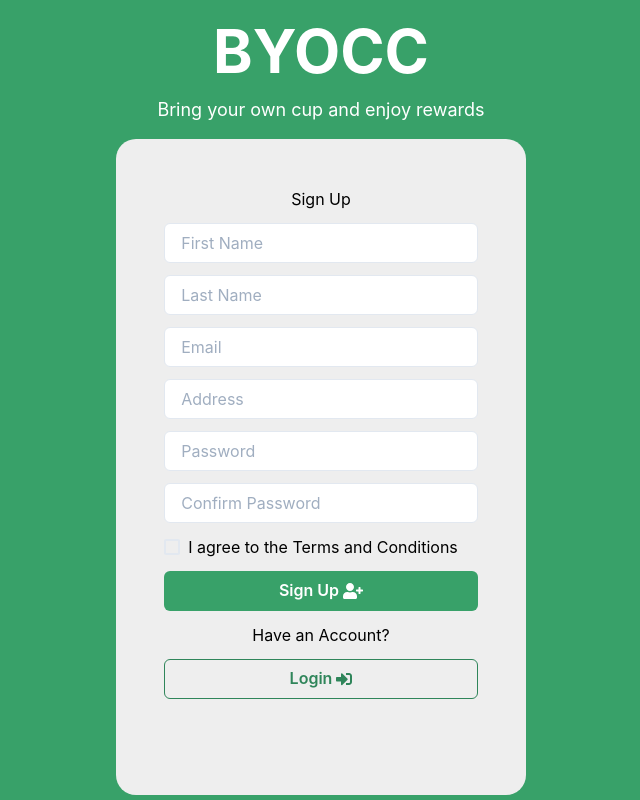
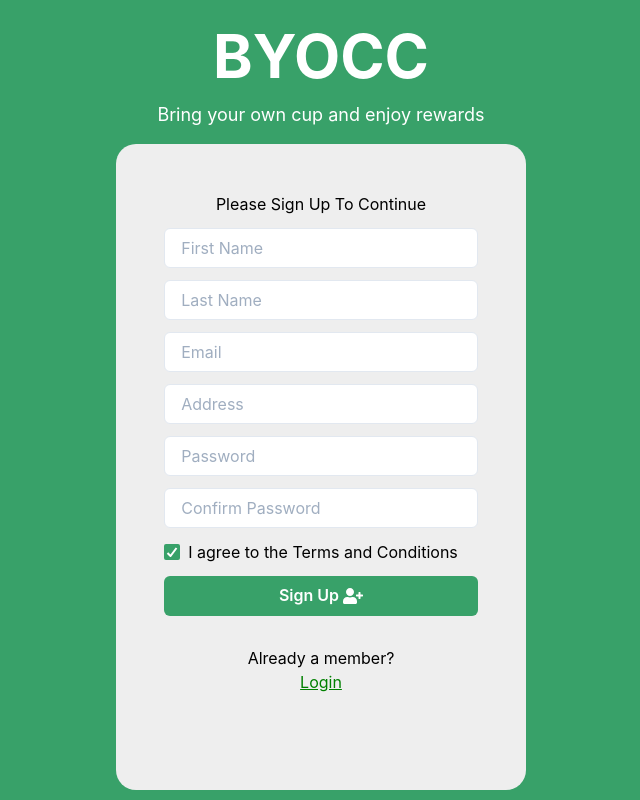
Before and after one commit to shadmansaalim/BYOCC-Hackacthon-2021, a Next.js app: page /signup in a window 1280 px wide. Shown: the whole page, without its empty margins (319-959 px from the left). Built offline with nearby package versions, Linux system fonts and the light colour scheme; no server answers.

Commit message:
Sign Up Page Organised Improved

```diff
--- a/src/pages/signup/index.js
+++ b/src/pages/signup/index.js
@@ -1,12 +1,12 @@
 import { useState } from "react"
-import { Input, Button, Checkbox, Text } from "@chakra-ui/react"
+import { Input, Button, Checkbox, Text,Box } from "@chakra-ui/react"
 import { useRouter } from "next/router"
 import useAuth from "../../hooks/useAuth"
 import swal from "sweetalert"
 import { FontAwesomeIcon } from "@fortawesome/react-fontawesome"
 import { faSignInAlt, faUserPlus } from "@fortawesome/free-solid-svg-icons"
-
 import AuthContainer from "@components/AuthContainer"
+import Link from 'next/link'
 
 export default function Signup() {
   const router = useRouter()
@@ -45,7 +45,7 @@ export default function Signup() {
 
   return (
     <AuthContainer handleSubmit={handleSignUpSubmit}>
-      <h4 style={{ color: "#000" }}>Sign Up</h4>
+      <h4 style={{ color: "#000" }}>Please Sign Up To Continue</h4>
       <Input
         type='text'
         placeholder='First Name'
@@ -94,7 +94,7 @@ export default function Signup() {
         bg='white'
         required
       />
-      <Checkbox colorScheme='green' color='#000' required>
+      <Checkbox defaultIsChecked colorScheme='green' color='#000' required>
         I agree to the Terms and Conditions
       </Checkbox>
 
@@ -102,16 +102,14 @@ export default function Signup() {
         Sign Up
         <FontAwesomeIcon icon={faUserPlus} style={{ marginLeft: "4px" }} />
       </Button>
-      <Text color='#000'>Have an Account?</Text>
 
-      <Button
-        colorScheme='green'
-        variant='outline'
-        onClick={() => router.push("/login")}
-      >
-        Login
-        <FontAwesomeIcon icon={faSignInAlt} style={{ marginLeft: "4px" }} />
-      </Button>
+      <Box style={{marginTop: '30px'}}>Already a member? <Link href="/login">
+      <Text color="green"
+      textDecoration="underline"
+      cursor="pointer"
+      >Login</Text>
+      </Link>
+      </Box>
     </AuthContainer>
   )
 }
```
